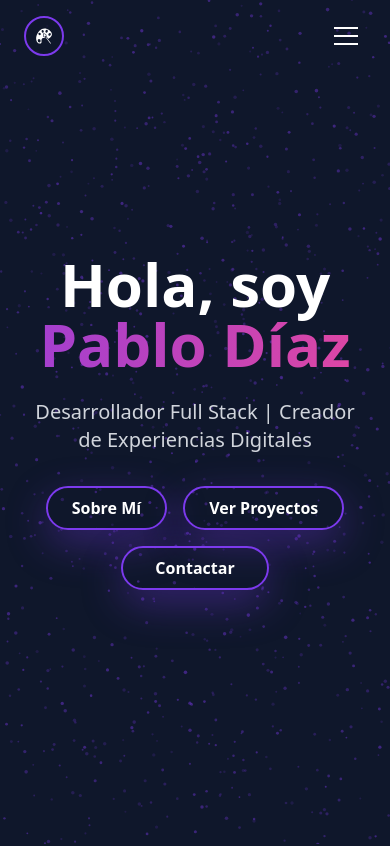
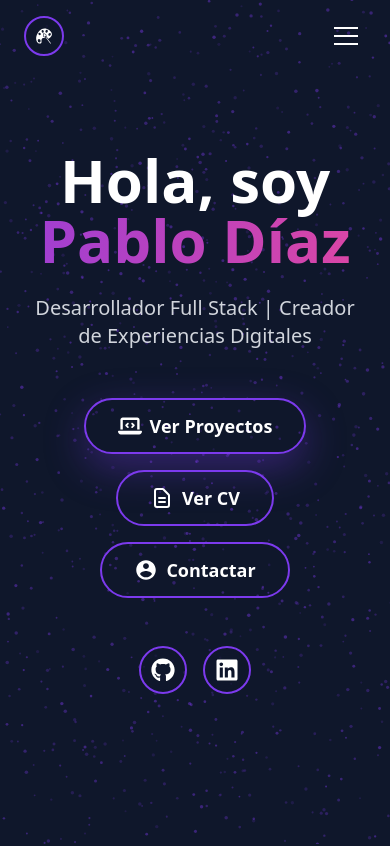
Before and after one commit to PabloDev96/portfolio_2.0, a React (Vite) app: page / in a window 390 px wide. Shown: the top 846 px of the page. Built offline with nearby package versions, Linux system fonts and the light colour scheme.

Commit message:
update estilos y estructura gral

```diff
--- a/src/components/Contact.jsx
+++ b/src/components/Contact.jsx
@@ -1,24 +1,20 @@
-import { motion } from "framer-motion";
+import { motion, useInView } from "framer-motion";
+import { useRef } from "react";
 import Section from "./Section";
 
 export default function Contact() {
+    const ref = useRef(null);
+    const isInView = useInView(ref, { once: false, margin: "-100px" });
+
     return (
         <Section id="contact">
-            <div className="container mx-auto max-w-3xl">
+            <div ref={ref} className="container mx-auto max-w-3xl">
                 {/* Header */}
-                <motion.div
-                    className="text-center mb-12"
-                    initial={{ opacity: 0, y: 20 }}
-                    whileInView={{ opacity: 1, y: 0 }}
+                <motion.h2
+                    className="text-5xl font-bold text-white text-center mb-8"
+                    initial={{ opacity: 0, y: -50 }}
+                    animate={isInView ? { opacity: 1, y: 0 } : {}}
                     transition={{ duration: 0.6 }}
-                    viewport={{ once: true }}
-                >
-                    <motion.h2
-                        className="text-4xl md:text-5xl font-bold mb-8 text-center"
-                        initial={{ opacity: 0, y: 10 }}
-                        whileInView={{ opacity: 1, y: 0 }}
-                        transition={{ duration: 0.5 }}
-                        viewport={{ once: false }}
                 >
                     <motion.span
                         className="bg-clip-text text-transparent"
@@ -33,19 +29,21 @@ export default function Contact() {
                     </motion.span>
                 </motion.h2>
 
-                    <p className="text-gray-400 text-lg">
-                        ¿Tienes un proyecto en mente o quieres trabajar conmigo? Escríbeme y
-                        hablamos.
-                    </p>
-                </motion.div>
+                <motion.p
+                    className="text-gray-400 text-lg text-center mb-12"
+                    initial={{ opacity: 0, y: 20 }}
+                    animate={isInView ? { opacity: 1, y: 0 } : {}}
+                    transition={{ duration: 0.8, delay: 0.2 }}
+                >
+                    ¿Tienes un proyecto en mente o quieres trabajar conmigo? Escríbeme y hablamos.
+                </motion.p>
 
                 {/* Form */}
                 <motion.form
                     className="bg-slate-800/60 backdrop-blur-md rounded-2xl p-8 border border-slate-700 shadow-lg flex flex-col gap-6"
                     initial={{ opacity: 0, y: 30 }}
-                    whileInView={{ opacity: 1, y: 0 }}
-                    transition={{ duration: 0.7 }}
-                    viewport={{ once: true }}
+                    animate={isInView ? { opacity: 1, y: 0 } : {}}
+                    transition={{ duration: 0.7, delay: 0.3 }}
                     onSubmit={(e) => e.preventDefault()}
                 >
                     <div className="flex flex-col gap-2">
--- a/src/components/Hero.jsx
+++ b/src/components/Hero.jsx
@@ -1,13 +1,27 @@
 import { motion } from "framer-motion";
+import { HiOutlineDocumentText } from "react-icons/hi";
+import { FaGithub, FaLinkedin } from "react-icons/fa";
+import { IoMdContact } from "react-icons/io";
+import { FaLaptopCode } from "react-icons/fa6";
 import { setParticlesAttractor } from "../utils/particlesAttractor";
+
+const CV_URL = "/CV_PabloDíazGarcía.pdf";
 
 const Hero = () => {
     const scrollToId = (id) => {
         const el = document.querySelector(id);
-        if (el) el.scrollIntoView({ behavior: "smooth", block: "start" });
+        if (el) {
+            const navHeight = 80;
+            const elementPosition = el.getBoundingClientRect().top;
+            const offsetPosition = elementPosition + window.pageYOffset - navHeight;
+
+            window.scrollTo({
+                top: offsetPosition,
+                behavior: "smooth"
+            });
+        }
     };
 
-    // ==== Partículas: helpers hover ====
     const attractToTarget = (e, strength = 1.35) => {
         const r = e.currentTarget.getBoundingClientRect();
         setParticlesAttractor({
@@ -19,6 +33,19 @@ const Hero = () => {
     };
 
     const stopAttractor = () => setParticlesAttractor({ active: false });
+
+    const socialLinks = [
+        {
+            name: "GitHub",
+            icon: FaGithub,
+            url: "https://github.com/PabloDev96"
+        },
+        {
+            name: "LinkedIn",
+            icon: FaLinkedin,
+            url: "https://www.linkedin.com/in/pablo-d%C3%ADaz-garc%C3%ADa-344048350"
+        },
+    ];
 
     return (
         <section id="home" className="min-h-screen flex items-center justify-center relative">
@@ -52,7 +79,7 @@ const Hero = () => {
                     </motion.div>
 
                     <motion.p
-                        className="text-xl md:text-2xl text-gray-300 mb-8"
+                        className="text-xl md:text-2xl text-gray-300 mb-12"
                         initial={{ opacity: 0, y: 20 }}
                         animate={{ opacity: 1, y: 0 }}
                         transition={{ duration: 0.8, delay: 0.2 }}
@@ -60,24 +87,17 @@ const Hero = () => {
                         Desarrollador Full Stack | Creador de Experiencias Digitales
                     </motion.p>
 
+                    {/* Botones principales */}
                     <motion.div
-                        className="flex gap-4 justify-center flex-wrap"
+                        className="flex gap-4 justify-center flex-wrap mb-12"
                         initial={{ opacity: 0, y: 20 }}
                         animate={{ opacity: 1, y: 0 }}
                         transition={{ duration: 0.8, delay: 0.4 }}
                     >
                         <motion.button
                             type="button"
-                            onClick={() => scrollToId("#about")}
-                            className="
-                                    inline-flex items-center gap-2
-                                    px-6 py-2
-                                    rounded-full
-                                    border-2 border-[var(--primary)]
-                                    text-white font-semibold
-                                    hover:bg-[var(--primary-soft)]
-                                    transition-colors
-                                "
+                            onClick={() => scrollToId("#projects")}
+                            className="inline-flex items-center gap-2 px-8 py-3 border-2 border-[var(--primary)] text-white rounded-full font-semibold text-lg hover:bg-[var(--primary-soft)] transition-colors"
                             whileHover={{ scale: 1.05 }}
                             whileTap={{ scale: 0.95 }}
                             style={{ boxShadow: `0 14px 40px var(--primary-glow)` }}
@@ -86,46 +106,83 @@ const Hero = () => {
                             onFocus={(e) => attractToTarget(e, 1.45)}
                             onBlur={stopAttractor}
                         >
-                            Sobre Mí
-                        </motion.button>
-
-                        <motion.button
-                            type="button"
-                            onClick={() => scrollToId("#projects")}
-                            className="
-                                    inline-flex items-center gap-2
-                                    px-6 py-2
-                                    rounded-full
-                                    border-2 border-[var(--primary)]
-                                    text-white font-semibold
-                                    hover:bg-[var(--primary-soft)]
-                                    transition-colors
-                                "
-                            whileHover={{ scale: 1.05 }}
-                            whileTap={{ scale: 0.95 }}
-                            style={{ boxShadow: `0 14px 40px var(--primary-glow)` }}
-                            onMouseEnter={(e) => attractToTarget(e, 1.45)}
-                            onMouseLeave={stopAttractor}
-                            onFocus={(e) => attractToTarget(e, 1.45)}
-                            onBlur={stopAttractor}
-                        >
+                            <FaLaptopCode className="text-2xl" />
                             Ver Proyectos
                         </motion.button>
 
-                        <motion.button
-                            type="button"
-                            onClick={() => scrollToId("#contact")}
-                            className="px-8 py-2 border-2 border-[var(--primary)] text-white rounded-full font-semibold hover:bg-[var(--primary-soft)] transition-colors"
+                        <motion.a
+                            href={CV_URL}
+                            target="_blank"
+                            rel="noopener noreferrer"
+                            className="inline-flex items-center gap-2 px-8 py-3 border-2 border-[var(--primary)] text-white rounded-full font-semibold text-lg hover:bg-[var(--primary-soft)] transition-colors"
                             whileHover={{ scale: 1.05 }}
                             whileTap={{ scale: 0.95 }}
-                            style={{ boxShadow: `0 14px 40px var(--primary-glow)` }}
                             onMouseEnter={(e) => attractToTarget(e, 1.35)}
                             onMouseLeave={stopAttractor}
                             onFocus={(e) => attractToTarget(e, 1.35)}
                             onBlur={stopAttractor}
                         >
+                            <HiOutlineDocumentText className="text-2xl" />
+                            Ver CV
+                        </motion.a>
+
+                        <motion.button
+                            type="button"
+                            onClick={() => scrollToId("#contact")}
+                            className="inline-flex items-center gap-2 px-8 py-3 border-2 border-[var(--primary)] text-white rounded-full font-semibold text-lg hover:bg-[var(--primary-soft)] transition-colors"
+                            whileHover={{ scale: 1.05 }}
+                            whileTap={{ scale: 0.95 }}
+                            onMouseEnter={(e) => attractToTarget(e, 1.35)}
+                            onMouseLeave={stopAttractor}
+                            onFocus={(e) => attractToTarget(e, 1.35)}
+                            onBlur={stopAttractor}
+                        >
+                            <IoMdContact className="text-2xl" />
                             Contactar
                         </motion.button>
+                    </motion.div>
+
+                    {/* Redes sociales */}
+                    <motion.div
+                        className="flex gap-4 justify-center items-center flex-wrap"
+                        initial={{ opacity: 0, y: 20 }}
+                        animate={{ opacity: 1, y: 0 }}
+                        transition={{ duration: 0.8, delay: 0.6 }}
+                    >
+                        {socialLinks.map((social, index) => {
+                            const Icon = social.icon;
+                            return (
+                                <motion.a
+                                    key={social.name}
+                                    href={social.url}
+                                    target="_blank"
+                                    rel="noopener noreferrer"
+                                    className="w-12 h-12 border-2 border-[var(--primary)] bg-transparent text-white flex items-center justify-center text-xl backdrop-blur-md hover:bg-[var(--primary-soft)] transition-colors"
+                                    initial={{ opacity: 0, y: 20, borderRadius: "9999px" }}
+                                    animate={{ opacity: 1, y: 0 }}
+                                    whileHover={{
+                                        scale: 1.08,
+                                        y: -2,
+                                        borderRadius: "16px"
+                                    }}
+                                    whileTap={{ scale: 0.96 }}
+                                    transition={{
+                                        opacity: { duration: 0.5, delay: 0.7 + index * 0.1 },
+                                        y: { duration: 0.5, delay: 0.7 + index * 0.1 },
+                                        scale: { duration: 0.15, ease: "easeInOut" },
+                                        borderRadius: { duration: 0.15, ease: "easeInOut" }
+                                    }}
+                                    aria-label={social.name}
+                                    title={social.name}
+                                    onMouseEnter={(e) => attractToTarget(e, 1.25)}
+                                    onMouseLeave={stopAttractor}
+                                    onFocus={(e) => attractToTarget(e, 1.25)}
+                                    onBlur={stopAttractor}
+                                >
+                                    <Icon className="text-2xl" />
+                                </motion.a>
+                            );
+                        })}
                     </motion.div>
                 </div>
             </div>
--- a/src/components/Technologies.jsx
+++ b/src/components/Technologies.jsx
@@ -1,5 +1,6 @@
-import { motion, useMotionValue, transform } from "framer-motion";
+import { motion, useMotionValue, transform, useInView } from "framer-motion";
 import { useMemo, useRef, useState } from "react";
+import Section from "./Section";
 import {
     FaReact, FaNodeJs, FaPhp, FaJava, FaHtml5, FaCss3Alt,
     FaGitAlt, FaGithub, FaNpm, FaWordpress, FaLaravel, FaDocker
@@ -31,7 +32,7 @@ const technologies = [
     { name: "React", icon: FaReact, color: "#000", bg: "#61DAFB", experience: "Librería principal para desarrollo frontend con hooks y context." },
     { name: "Redux", icon: SiRedux, color: "#fff", bg: "#764ABC", experience: "Gestión de estado global en aplicaciones complejas." },
     { name: "Laravel", icon: FaLaravel, color: "#fff", bg: "#FF2D20", experience: "Framework PHP para desarrollo backend robusto y elegante." },
-    { name: "Vite", icon: SiVite, color: "#000", bg: "#646CFF", experience: "Build tool moderno para desarrollo web ultrarrápido." },
+    { name: "Vite", icon: SiVite, color: "#000", bg: "#646CFF", experience: "Build tool moderno para desarrollo web ultrarápido." },
     { name: "npm", icon: FaNpm, color: "#fff", bg: "#CB3837", experience: "Gestión de dependencias y scripts en proyectos JavaScript." },
     { name: "Docker", icon: FaDocker, color: "#fff", bg: "#2496ED", experience: "Containerización de aplicaciones para desarrollo y producción." },
     { name: "Postman", icon: SiPostman, color: "#fff", bg: "#FF6C37", experience: "Testing y documentación de APIs RESTful." },
@@ -45,18 +46,11 @@ const technologies = [
     { name: "Material UI", icon: SiMui, color: "#fff", bg: "#007FFF", experience: "Componentes React con diseño Material Design." },
 ];
 
-// Configuración (reducido proporcionalmente)
-const icon = {
-    margin: 12,
-    size: 60
-};
+// Configuración
+const icon = { margin: 12, size: 60 };
+const device = { width: 220, height: 268 };
 
-const device = {
-    width: 220,
-    height: 268
-};
-
-// Hook para transformar los iconos (adaptado del ejemplo)
+// Hook para transformar los iconos
 function useIconTransform({ x, y, scale, planeX, planeY, xOffset, yOffset }) {
     const xScale = useRef(1);
     const yScale = useRef(1);
@@ -86,9 +80,7 @@ function useIconTransform({ x, y, scale, planeX, planeY, xOffset, yOffset }) {
             x.set(mapScreenToXOffset(screenOffset));
         };
 
-        // Aplicar transformación inicial
         transformFn(planeX.get());
-
         return planeX.on("change", transformFn);
     }, [planeX, scale, x, xOffset]);
 
@@ -101,14 +93,11 @@ function useIconTransform({ x, y, scale, planeX, planeY, xOffset, yOffset }) {
             y.set(mapScreenToYOffset(screenOffset));
         };
 
-        // Aplicar transformación inicial
         transformFn(planeY.get());
-
         return planeY.on("change", transformFn);
     }, [planeY, scale, y, yOffset]);
 }
 
-// Componente Item (icono individual)
 function Item({ row, col, planeX, planeY, tech, onTechClick }) {
     const x = useMotionValue(0);
     const y = useMotionValue(0);
@@ -150,55 +139,76 @@ function Item({ row, col, planeX, planeY, tech, onTechClick }) {
     );
 }
 
-// Componente principal
-const AppleWatchDock = () => {
+export default function Technologies() {
     const [selectedTech, setSelectedTech] = useState(null);
 
-    // Crear grid de 80 iconos repitiendo las tecnologías
+    const ref = useRef(null);
+    const isInView = useInView(ref, { once: false, margin: "-100px" });
+
     const grid = [];
-
     for (let row = 0; row < 10; row++) {
         for (let col = 0; col < 8; col++) {
             const index = (row * 8 + col) % technologies.length;
-            grid.push({
-                row,
-                col,
-                tech: technologies[index]
-            });
+            grid.push({ row, col, tech: technologies[index] });
         }
     }
 
     const x = useMotionValue(-135);
     const y = useMotionValue(-135);
 
-    const handleTechClick = (tech) => {
-        setSelectedTech(tech);
-    };
-
-    const closeModal = () => {
-        setSelectedTech(null);
-    };
+    const closeModal = () => setSelectedTech(null);
 
     return (
-        <div className="min-h-screen flex items-center justify-center">
-            <div className="container mx-auto max-w-6xl text-center">
-                <h2 className="text-5xl font-bold text-white text-center mb-12">
-                    <span className="bg-gradient-to-r from-purple-500 to-pink-500 bg-clip-text text-transparent">
+        <Section id="technologies">
+            <div ref={ref} className="container mx-auto max-w-6xl">
+                <motion.h2
+                    className="text-5xl font-bold text-white text-center mb-12"
+                    initial={{ opacity: 0, y: -50 }}
+                    animate={isInView ? { opacity: 1, y: 0 } : {}}
+                    transition={{ duration: 0.6 }}
+                >
+                    <motion.span
+                        className="bg-clip-text text-transparent"
+                        style={{
+                            backgroundImage:
+                                "linear-gradient(90deg, var(--primary), var(--accent))",
+                            backgroundSize: "200% 200%",
+                        }}
+                        animate={{ backgroundPosition: ["0% 50%", "100% 50%", "0% 50%"] }}
+                        transition={{ duration: 6, repeat: Infinity, ease: "linear" }}
+                    >
                         Tecnologías
-                    </span>
-                    {" "}&{" "}
-                    <span className="bg-gradient-to-r from-purple-500 to-pink-500 bg-clip-text text-transparent">
+                    </motion.span>{" "}
+                    &{" "}
+                    <motion.span
+                        className="bg-clip-text text-transparent"
+                        style={{
+                            backgroundImage:
+                                "linear-gradient(90deg, var(--primary), var(--accent))",
+                            backgroundSize: "200% 200%",
+                        }}
+                        animate={{ backgroundPosition: ["0% 50%", "100% 50%", "0% 50%"] }}
+                        transition={{ duration: 6, repeat: Infinity, ease: "linear" }}
+                    >
                         Herramientas
-                    </span>
-                </h2>
+                    </motion.span>
+                </motion.h2>
 
-                <p className="text-gray-400 mb-8">Arrastra y selecciona para saber más</p>
+                <motion.p
+                    className="text-gray-400 mb-8 text-center"
+                    initial={{ opacity: 0, y: 20 }}
+                    animate={isInView ? { opacity: 1, y: 0 } : {}}
+                    transition={{ duration: 0.8, delay: 0.2 }}
+                >
+                    Arrastra y selecciona para saber más
+                </motion.p>
 
+                {/* Dock */}
+                <div className="flex justify-center">
                     <div
                         style={{
                             width: device.width,
                             height: device.height,
-                        margin: "0 auto",
                             overflow: "hidden",
                             background: "black",
                             borderRadius: "50px",
@@ -215,7 +225,7 @@ const AppleWatchDock = () => {
                                 x,
                                 y,
                                 background: "transparent",
-                            cursor: "grab"
+                                cursor: "grab",
                             }}
                             whileTap={{ cursor: "grabbing" }}
                         >
@@ -227,13 +237,14 @@ const AppleWatchDock = () => {
                                     planeX={x}
                                     planeY={y}
                                     tech={item.tech}
-                                onTechClick={handleTechClick}
+                                    onTechClick={setSelectedTech}
                                 />
                             ))}
                         </motion.div>
                     </div>
+                </div>
 
-                {/* Modal de experiencia */}
+                {/* Modal */}
                 {selectedTech && (
                     <motion.div
                         initial={{ opacity: 0, y: 20 }}
@@ -260,7 +271,9 @@ const AppleWatchDock = () => {
                                     className="w-16 h-16 rounded-full flex items-center justify-center"
                                     style={{ background: selectedTech.bg }}
                                 >
-                                    <selectedTech.icon style={{ fontSize: "32px", color: selectedTech.color }} />
+                                    <selectedTech.icon
+                                        style={{ fontSize: "32px", color: selectedTech.color }}
+                                    />
                                 </div>
                                 <h3 className="text-3xl font-bold text-white">{selectedTech.name}</h3>
                             </div>
@@ -272,8 +285,6 @@ const AppleWatchDock = () => {
                     </motion.div>
                 )}
             </div>
-        </div>
+        </Section>
     );
-};
-
-export default AppleWatchDock;
+}
```
Also changed, not shown: src/components/NavBar.jsx (+50 -32 lines). Lines whose indentation alone changed are shown as unchanged.
